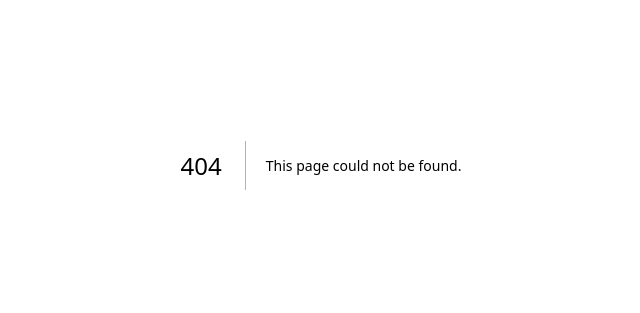
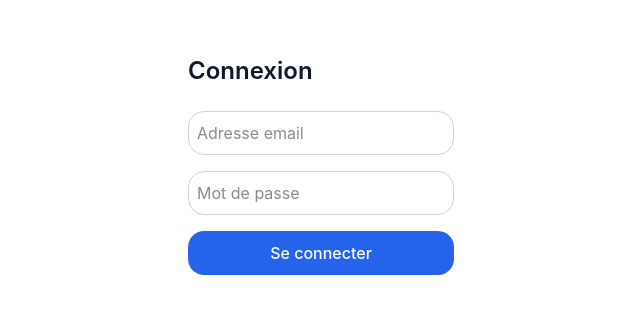
Before and after one commit to dimsxm-cell/soinely-app, a Next.js app: page /login in a window 1280 px wide. Before the commit this address had no page. Shown: the part 235-548 px from the top of the page, without its empty margins (319-959 px from the left). Built offline with nearby package versions, Linux system fonts and the light colour scheme.

Commit message:
feat(auth): login page and sign-in server action

```diff
--- /dev/null
+++ b/app/login/actions.ts
@@ -0,0 +1,19 @@
+"use server";
+
+import { createClient } from "@/lib/supabase/server";
+
+export async function signInAction(
+  formData: FormData
+): Promise<{ success: true } | { success: false; error: string }> {
+  const email = String(formData.get("email"));
+  const password = String(formData.get("password"));
+
+  const supabase = await createClient();
+  const { error } = await supabase.auth.signInWithPassword({ email, password });
+
+  if (error) {
+    return { success: false, error: error.message };
+  }
+
+  return { success: true };
+}
--- /dev/null
+++ b/app/login/page.tsx
@@ -0,0 +1,44 @@
+"use client";
+
+import { useState } from "react";
+import { useRouter } from "next/navigation";
+import { Button } from "@/components/ui/Button";
+import { signInAction } from "./actions";
+
+export default function LoginPage() {
+  const router = useRouter();
+  const [error, setError] = useState<string | null>(null);
+
+  async function handleSubmit(formData: FormData) {
+    const result = await signInAction(formData);
+    if (result.success) {
+      router.push("/ma-journee");
+    } else {
+      setError(result.error);
+    }
+  }
+
+  return (
+    <main className="mx-auto flex min-h-screen max-w-sm flex-col justify-center gap-6 p-6">
+      <h1 className="text-2xl font-semibold text-navy">Connexion</h1>
+      <form action={handleSubmit} className="flex flex-col gap-4">
+        <input
+          name="email"
+          type="email"
+          required
+          placeholder="Adresse email"
+          className="min-h-[44px] rounded-card border border-navy/20 px-2"
+        />
+        <input
+          name="password"
+          type="password"
+          required
+          placeholder="Mot de passe"
+          className="min-h-[44px] rounded-card border border-navy/20 px-2"
+        />
+        {error && <p className="text-sm text-danger">{error}</p>}
+        <Button type="submit">Se connecter</Button>
+      </form>
+    </main>
+  );
+}
--- a/vitest.config.ts
+++ b/vitest.config.ts
@@ -1,8 +1,14 @@
 import { defineConfig } from "vitest/config";
 import react from "@vitejs/plugin-react";
+import path from "path";
 
 export default defineConfig({
   plugins: [react()],
+  resolve: {
+    alias: {
+      "@": path.resolve(__dirname, "./"),
+    },
+  },
   test: {
     environment: "jsdom",
     globals: true,
```
Also changed, not shown: 1 other file (tests, documents, lock files or other folders).
